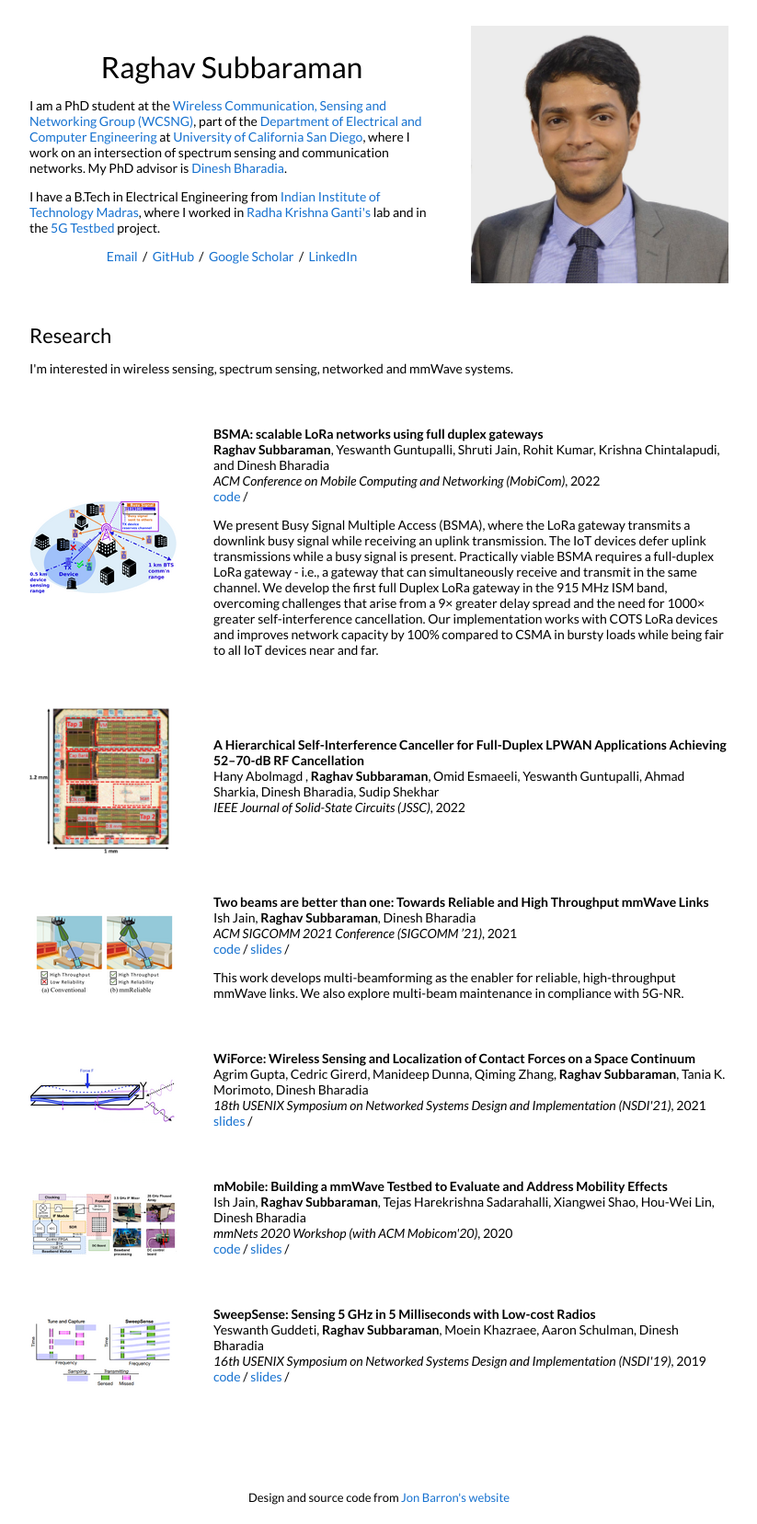
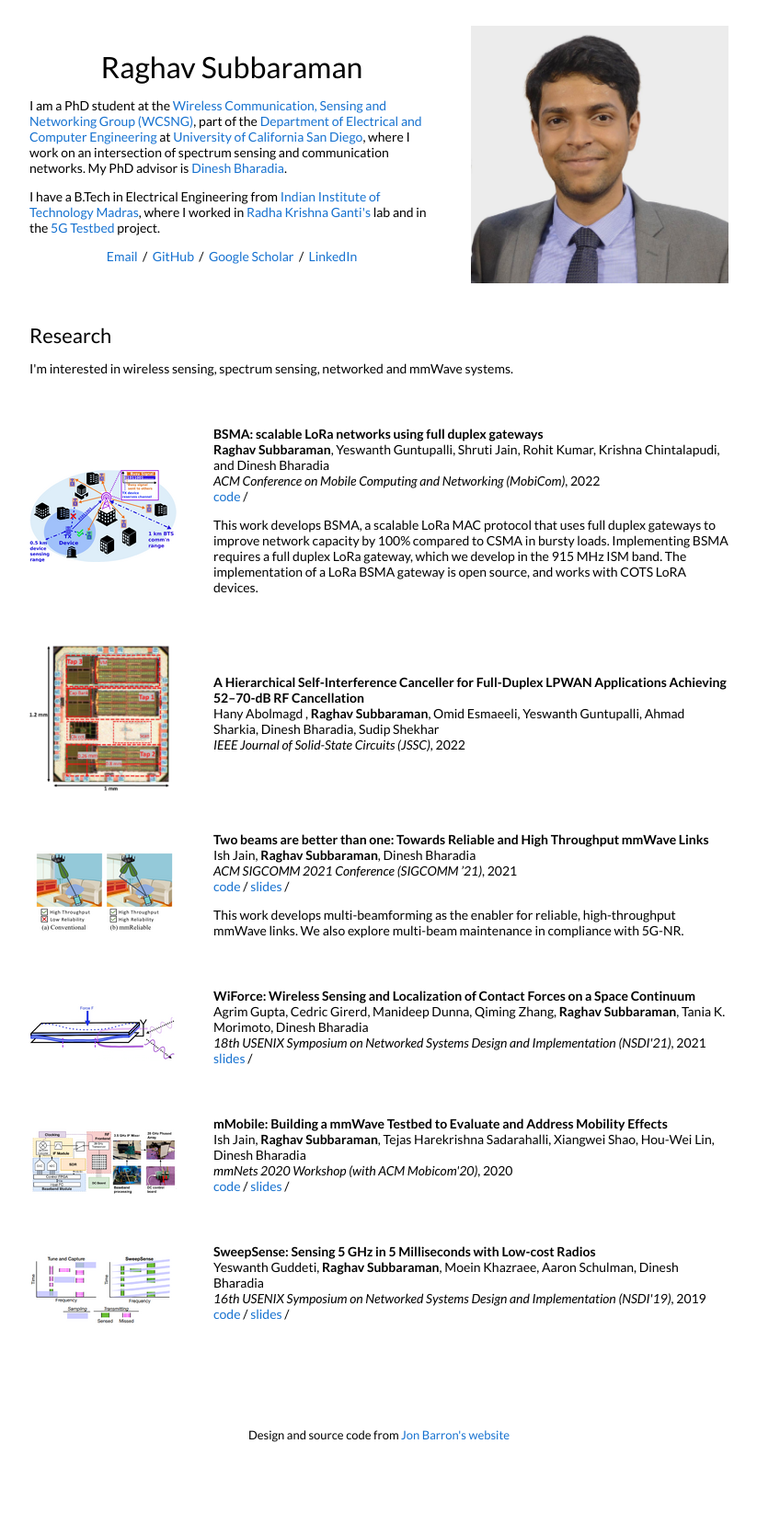
Before and after one commit to rsubbaraman/rsubbaraman.github.io, a Jekyll site: the page built from _posts/2022-11-07-bsma-mobicom.markdown, in a window 1280 px wide. Shown: the whole page at 92% size, without its empty margins (228-1051 px from the left). Built offline with Jekyll 4.4.1, drawn with Linux system fonts in a browser that asks for light colours; after the commit the page ends 1589 px from its top, so only the background shows below that.

Commit message:
refine summary

```diff
--- a/_posts/2022-11-07-bsma-mobicom.markdown
+++ b/_posts/2022-11-07-bsma-mobicom.markdown
@@ -11,4 +11,4 @@ paper: "https://dl.acm.org/doi/10.1145/3495243.3560544"
 # slides: https://wcsng.ucsd.edu/files/mmreliable.pdf
 code: https://github.com/ucsdwcsng/bsma_lora
 ---
-We present Busy Signal Multiple Access (BSMA), where the LoRa gateway transmits a downlink busy signal while receiving an uplink transmission. The IoT devices defer uplink transmissions while a busy signal is present. Practically viable BSMA requires a full-duplex LoRa gateway - i.e., a gateway that can simultaneously receive and transmit in the same channel. We develop the first full Duplex LoRa gateway in the 915 MHz ISM band, overcoming challenges that arise from a 9× greater delay spread and the need for 1000× greater self-interference cancellation. Our implementation works with COTS LoRa devices and improves network capacity by 100% compared to CSMA in bursty loads while being fair to all IoT devices near and far.
+This work develops BSMA, a scalable LoRa MAC protocol that uses full duplex gateways to improve network capacity by 100% compared to CSMA in bursty loads. Implementing BSMA requires a full duplex LoRa gateway, which we develop in the 915 MHz ISM band. The implementation of a LoRa BSMA gateway is open source, and works with COTS LoRA devices.
```
